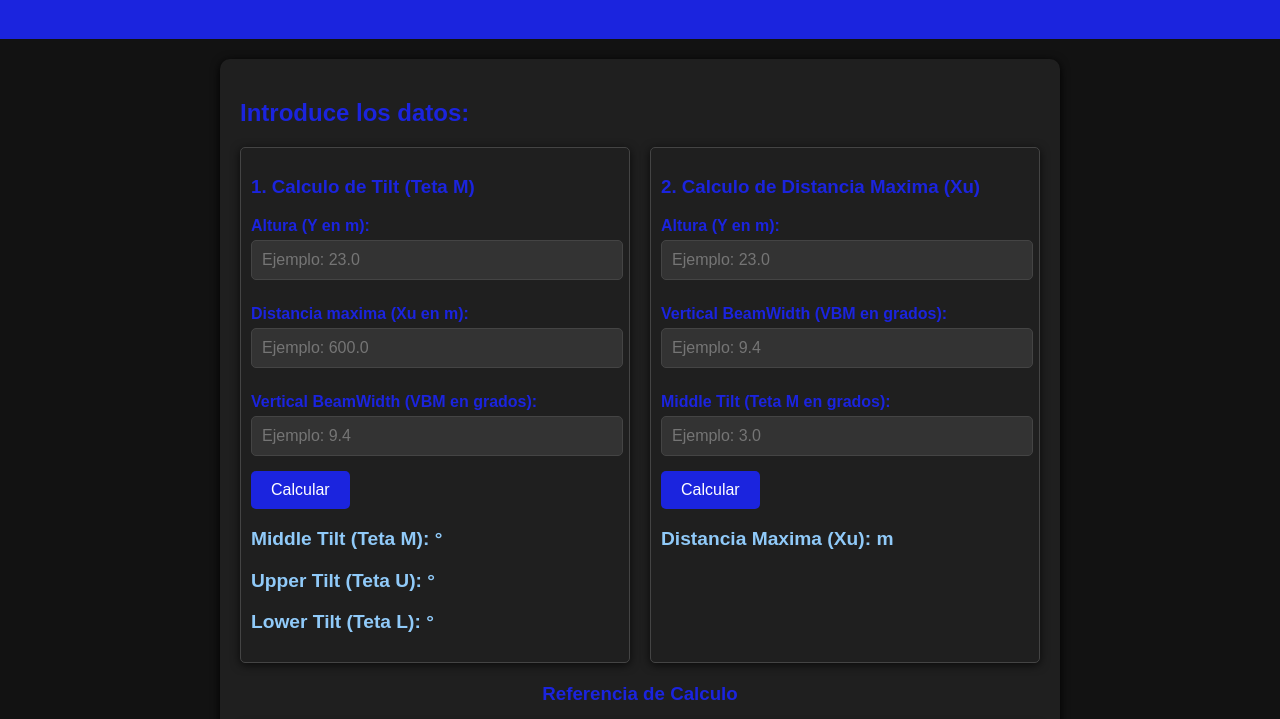
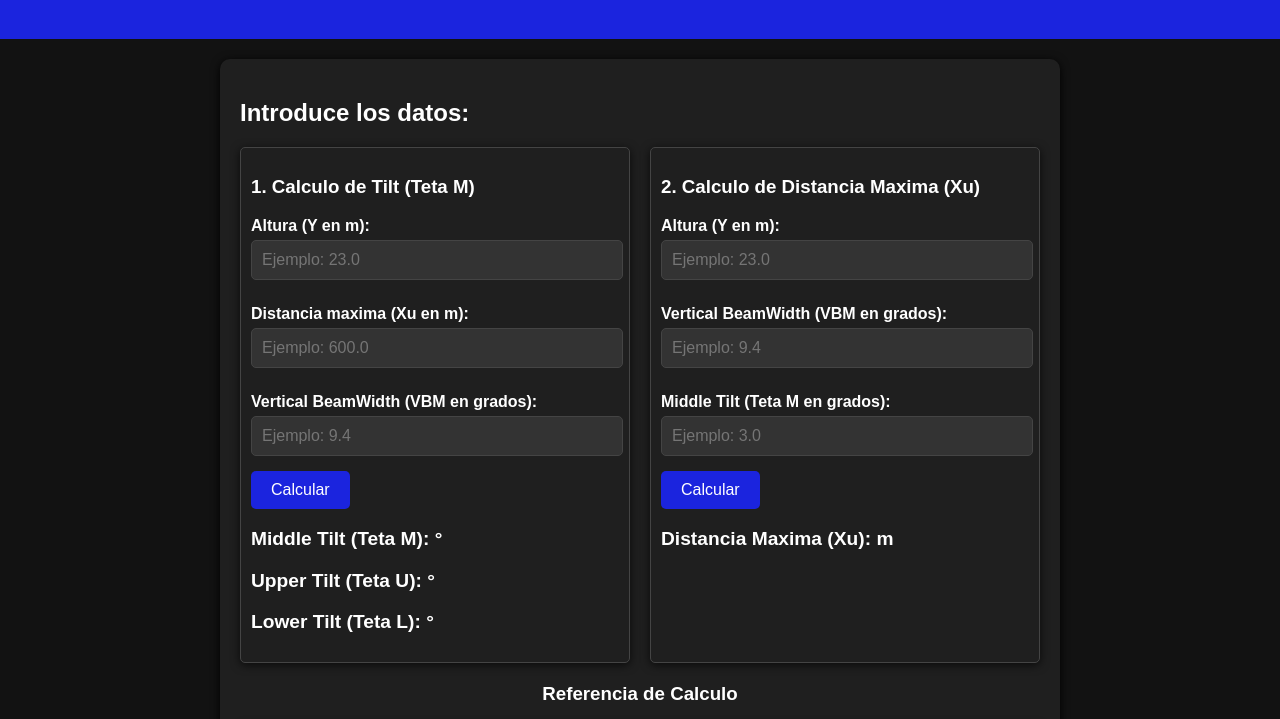
Before and after one commit to jorvar11/Antena-TILT, a plain HTML site: page index.html in a window 1280 px wide. Shown: the part 81-800 px from the top of the page. Drawn offline with Linux system fonts and the light colour scheme.

Commit message:
Update index.html

```diff
--- a/index.html
+++ b/index.html
@@ -37,14 +37,14 @@
         }
 
         h2, h3 {
-            color: #1b24de;
+            color: white;
         }
 
         label {
             display: block;
             margin-top: 10px;
             font-weight: bold;
-            color: #1b24de;
+            color: white;
         }
 
         input {
@@ -77,7 +77,7 @@
         .result {
             font-size: 1.2rem;
             margin-top: 10px;
-            color: #90caf9;
+            color: white;
             font-weight: bold;
         }
 
```
